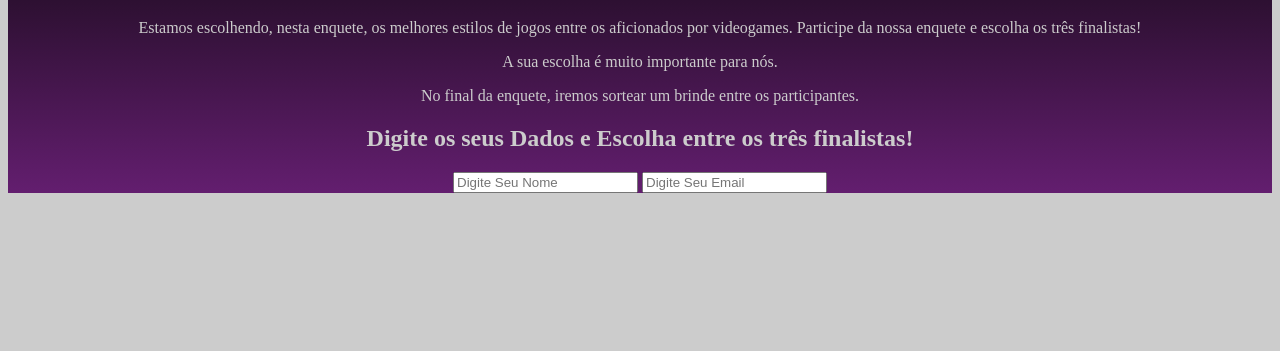
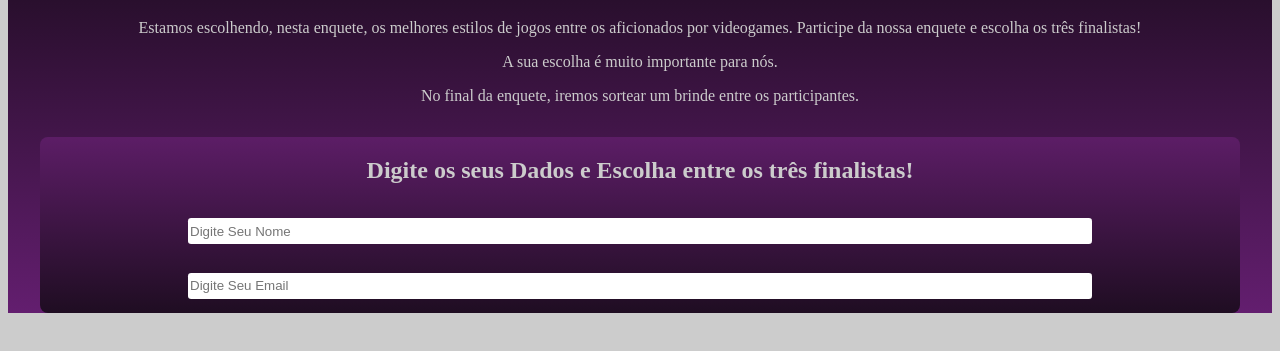
Before and after one commit to eliaberr/ProjetoFinal, a plain HTML site: page index.html in a window 1280 px wide. Shown: the part 61-412 px from the top of the page. Drawn offline with Linux system fonts and the light colour scheme.

Commit message:
closes #5 Finalizado a estilização dos Inputs

```diff
--- a/style.css
+++ b/style.css
@@ -11,3 +11,20 @@ body{
 h1{
     color: #F6BF23;
 }
+
+.dadosDaVotacao{
+    align-items: center;
+    background: linear-gradient(to bottom, #5C1D66, #1F0D22);
+    margin: 2rem;
+    display: flex;
+    flex-direction: column;
+    border-radius: 0.5rem;
+}
+
+input{
+    margin: 0.9rem;
+    height: 1.5rem;
+    width: 75%;
+    border: none;
+    border-radius: 0.2rem;
+}
```
